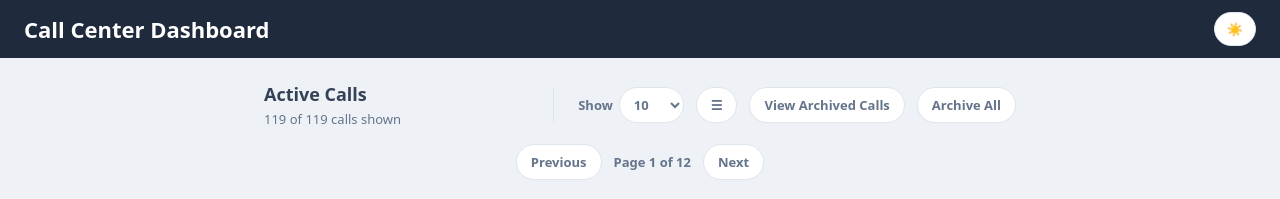
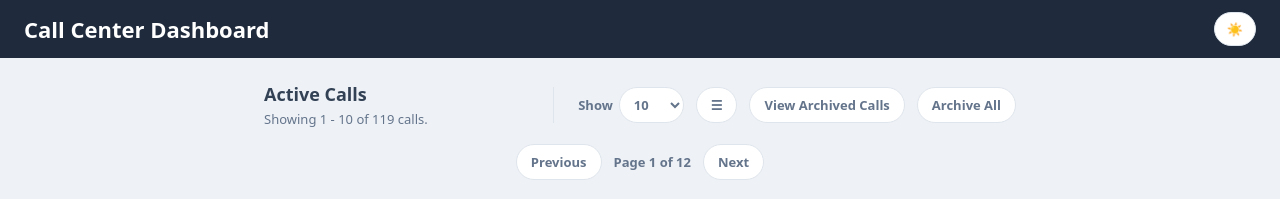
Before and after one commit to DimGianno/Call-Center-Frontend, a React (Vite) app in the folder call-center/: page / in a window 1280 px wide. Shown: the top 199 px of the page. Built offline with nearby package versions, Linux system fonts and the light colour scheme.

Commit message:
Add visible call range display in CallFeed; show message for no calls available

```diff
--- a/call-center/src/components/CallFeed.jsx
+++ b/call-center/src/components/CallFeed.jsx
@@ -109,6 +109,8 @@ function CallFeed({
   const startIndex = (currentPage - 1) * pageSize;
   const endIndex = startIndex + pageSize;
   const currentPageCalls = sortedCalls.slice(startIndex, endIndex);
+  const visibleStart = sortedCalls.length === 0 ? 0 : startIndex + 1;
+  const visibleEnd = Math.min(endIndex, sortedCalls.length);
 
   const groupedCalls = currentPageCalls.reduce((groups, call) => {
     const dateKey = call.created_at.slice(0, 10);
@@ -151,7 +153,9 @@ function CallFeed({
           <div className="feed-title">
             <h2>{isActiveView ? "Active Calls" : "Archived Calls"}</h2>
             <p>
-              {sortedCalls.length} of {calls.length} calls shown
+              {sortedCalls.length === 0
+                ? "No calls to display."
+                : `Showing ${visibleStart} - ${visibleEnd} of ${calls.length} calls. `}
             </p>
           </div>
 
```
